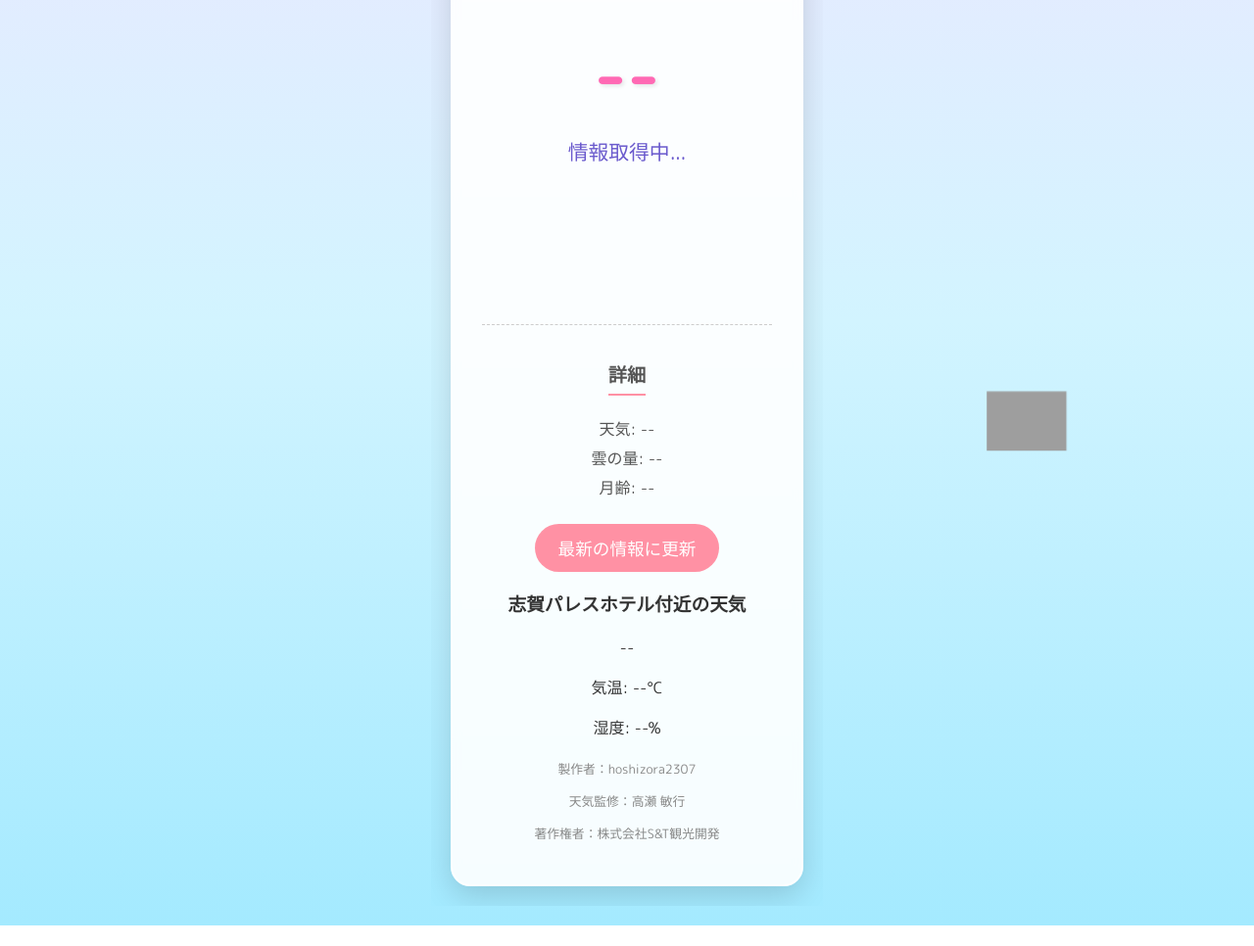
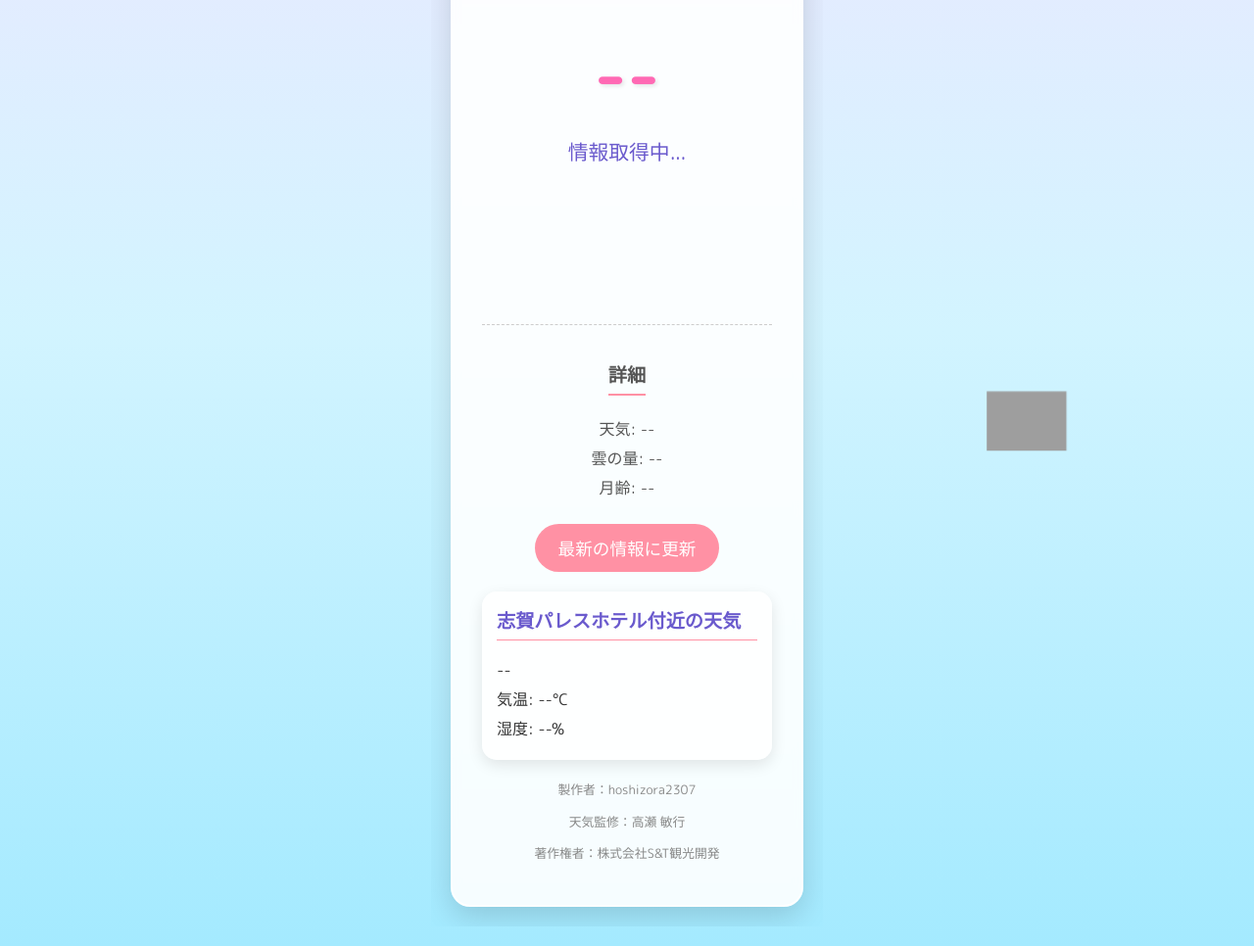
Before and after one commit to hoshizora2307/hoshizora, a plain HTML site: page index.html in a window 1280 px wide. Shown: the part 290-1256 px from the top of the page at 98% size. Before the commit the page ends 1235 px from the top, so only its background shows below. Drawn offline with Linux system fonts and the light colour scheme; no server answers; grey boxes are pictures that could not be loaded.

Commit message:
Update style.css

```diff
--- a/style.css
+++ b/style.css
@@ -112,6 +112,27 @@ header p {
     box-shadow: 0 5px 15px rgba(0, 0, 0, 0.1);
 }
 
+.weather-box {
+    background-color: rgba(255, 255, 255, 0.8);
+    padding: 15px;
+    border-radius: 15px;
+    box-shadow: 0 5px 15px rgba(0, 0, 0, 0.1);
+    margin-top: 20px;
+    text-align: left;
+}
+
+.weather-box h3 {
+    margin-top: 0;
+    color: #6a5acd;
+    font-size: 1.2em;
+    border-bottom: 1px solid #ff91a4;
+    padding-bottom: 5px;
+}
+
+.weather-box p {
+    margin: 5px 0;
+}
+
 footer {
     font-size: 0.8em;
     color: #888;
```
